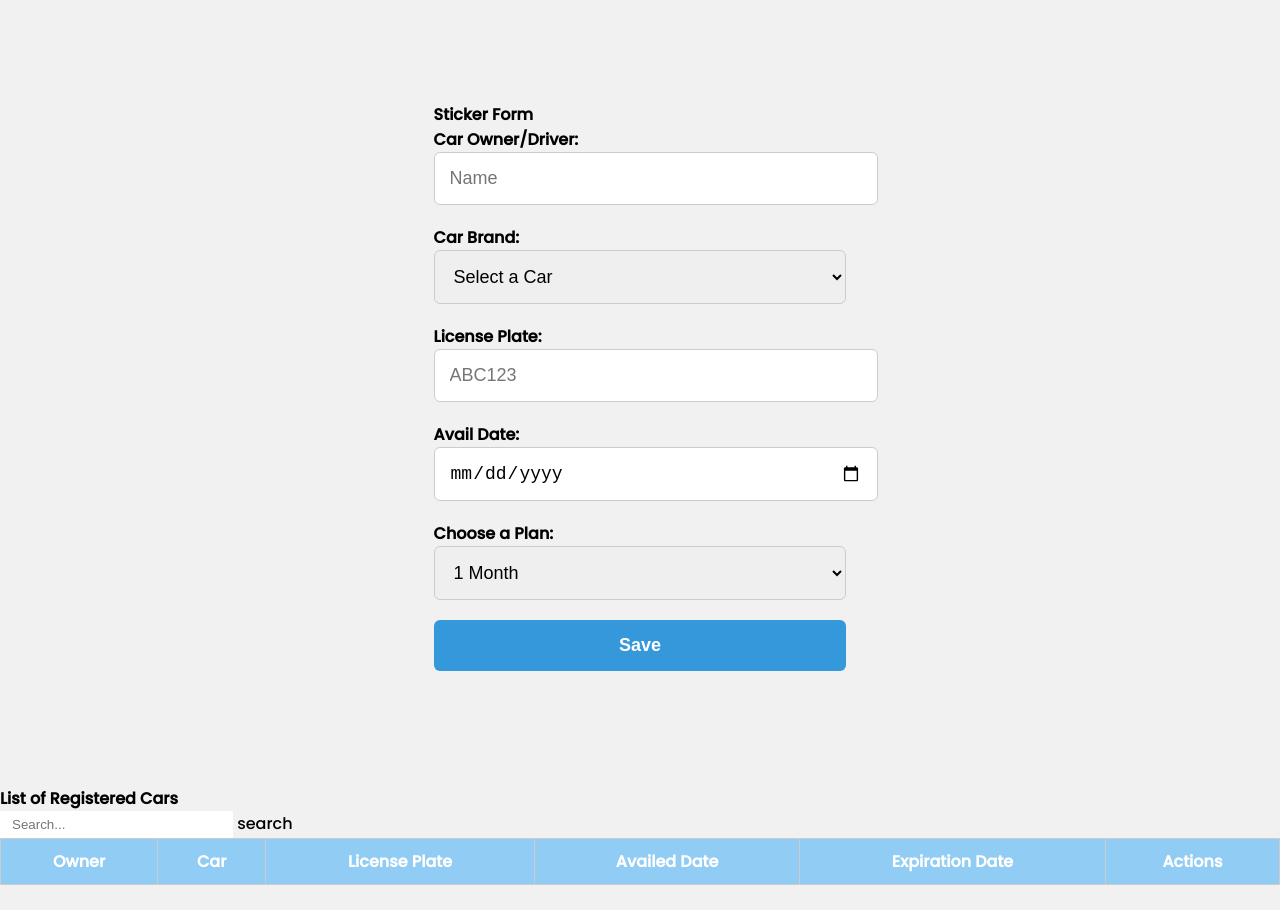
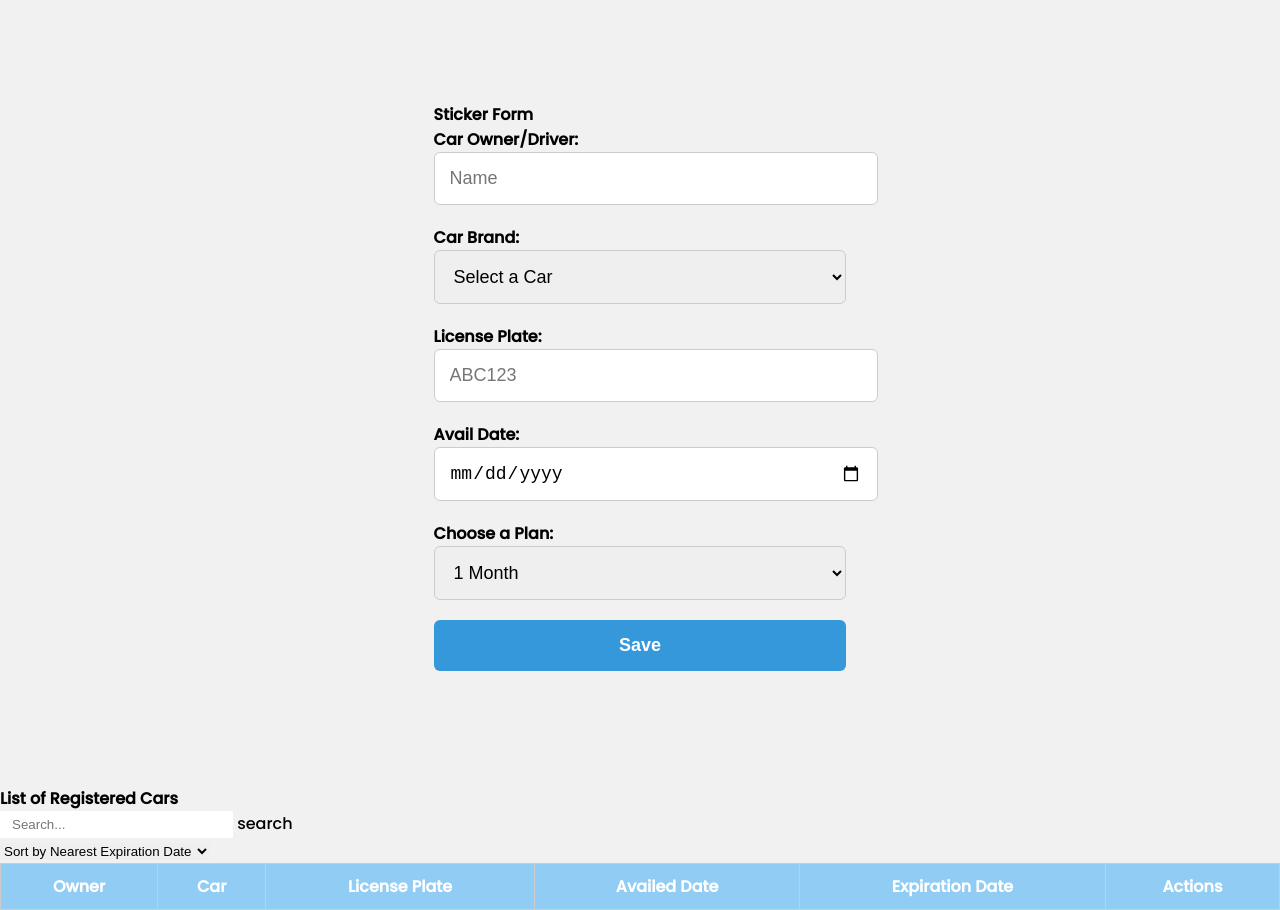
Before and after one commit to pd0tsandro/act1-midterms, a plain HTML site: page index.html in a window 1280 px wide. Shown: the part 64-974 px from the top of the page. Before the commit the page ends 949 px from the top, so only its background shows below. Drawn offline with Linux system fonts and the light colour scheme; files whose address does not match are found by name.

Commit message:
Update index.html

```diff
--- a/index.html
+++ b/index.html
@@ -77,6 +77,12 @@
                                 <input type="text" class="form-control rounded-0" id="searchInput" placeholder="Search...">
                                 <span class="position-absolute material-symbols-outlined" style="right: 10px;top: calc(50% - 0.7rem);">search</span>
                             </div>
+                        <div class="d-flex">
+                                <select class="form-select rounded-0" id="sortExpirationSelect">
+                                <option value="nearest">Sort by Nearest Expiration Date</option>
+                                 <option value="farthest">Sort by Farthest Expiration Date</option>
+                        </select>
+                        </div>
                             <div class="table-responsive">
                                 <table class="table table-sm table-striped table-bordered " id="parkingTable">
                                         <thead class="text-white" id="tableHead">
```
